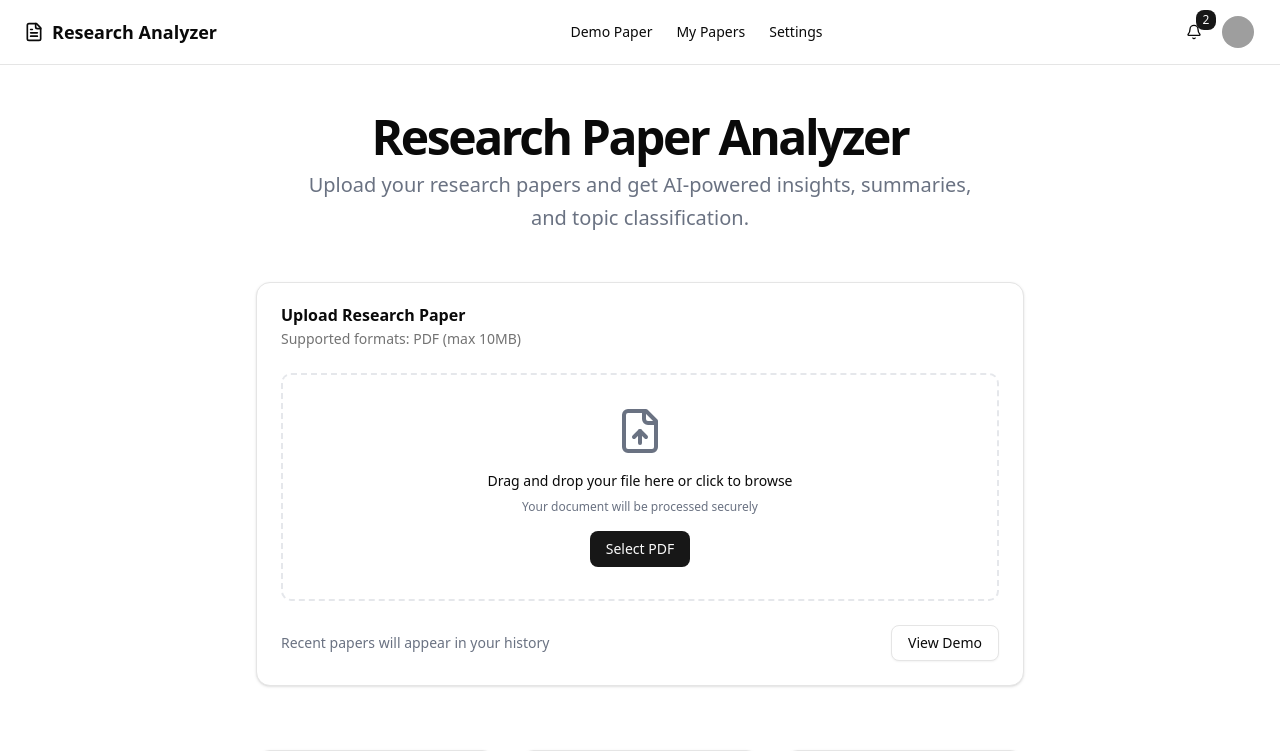
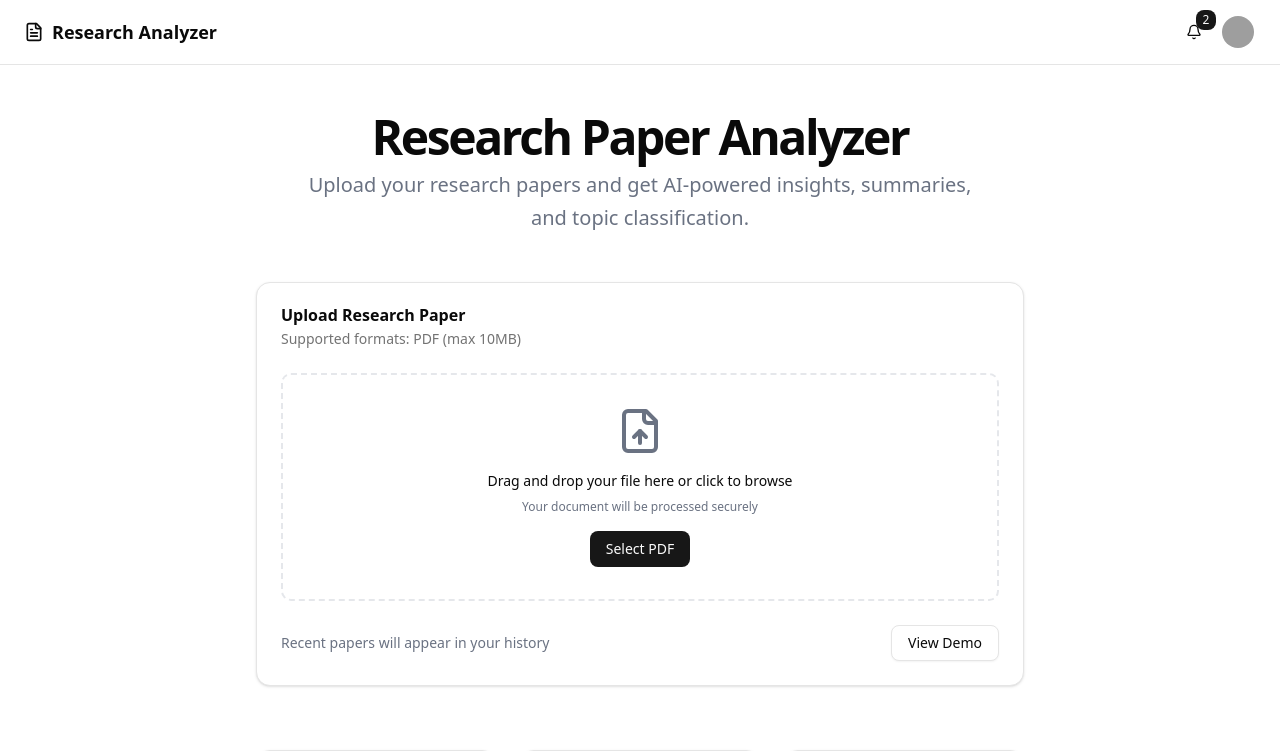
Before and after one commit to daniel-idowu-01/research-paper-analyzer, a Next.js app: page / in a window 1280 px wide. Shown: the top 751 px of the page. Built offline with nearby package versions, Linux system fonts and the light colour scheme; grey boxes are pictures that could not be loaded.

Commit message:
fix: comment out navbar for responsive design adjustments

```diff
--- a/src/components/navbar.tsx
+++ b/src/components/navbar.tsx
@@ -93,7 +93,7 @@ export function Navbar() {
             <span className="text-lg font-semibold">Research Analyzer</span>
           </Link>
         </div>
-        <nav className="hidden md:flex items-center gap-6">
+        {/* <nav className="hidden md:flex items-center gap-6">
           <Link
             href="/demo"
             className={`text-sm font-medium transition-colors hover:text-primary ${
@@ -118,7 +118,7 @@ export function Navbar() {
           >
             Settings
           </Link>
-        </nav>
+        </nav> */}
         <div className="flex items-center gap-2">
           <DropdownMenu>
             <DropdownMenuTrigger asChild>
```
